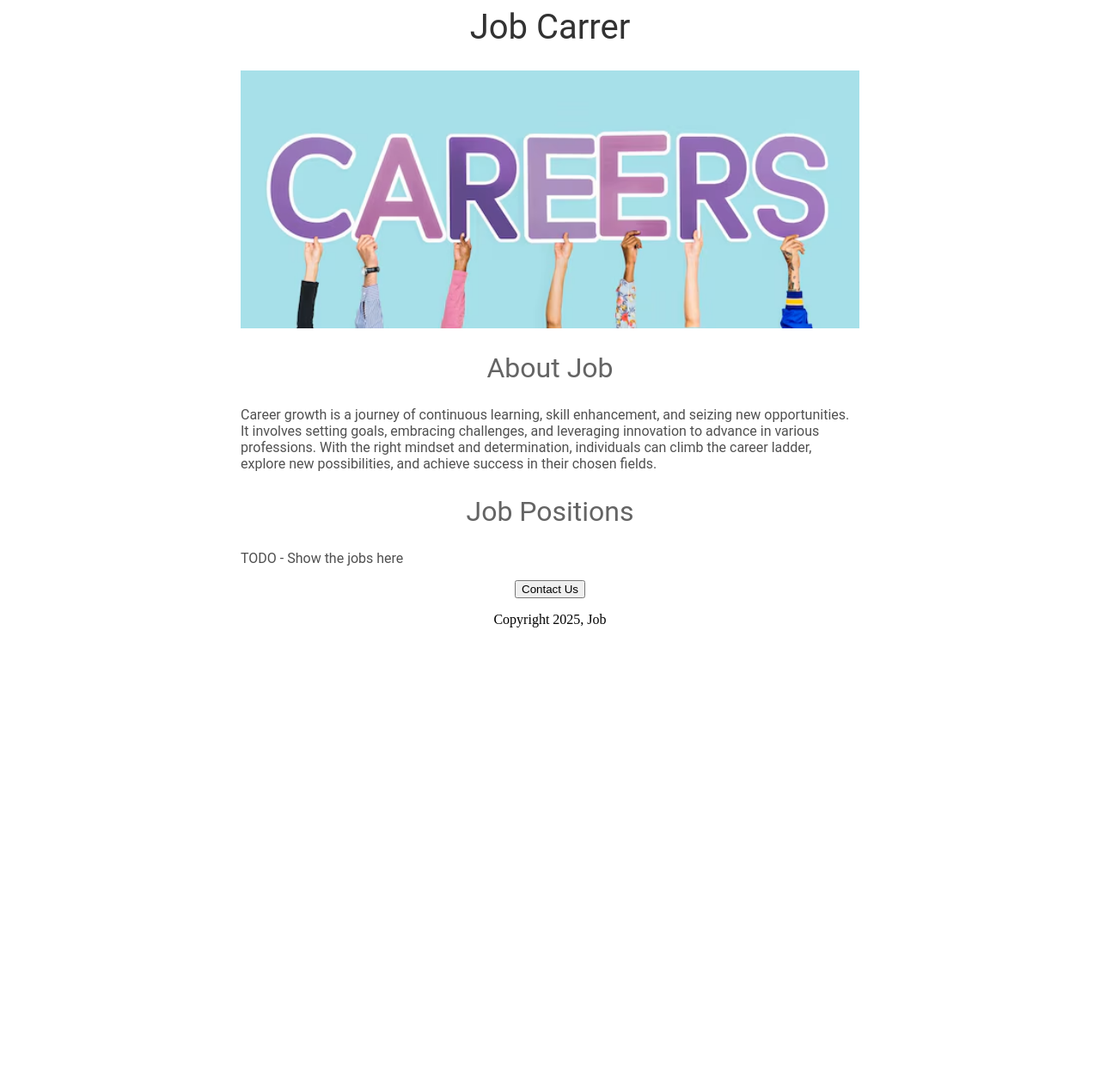
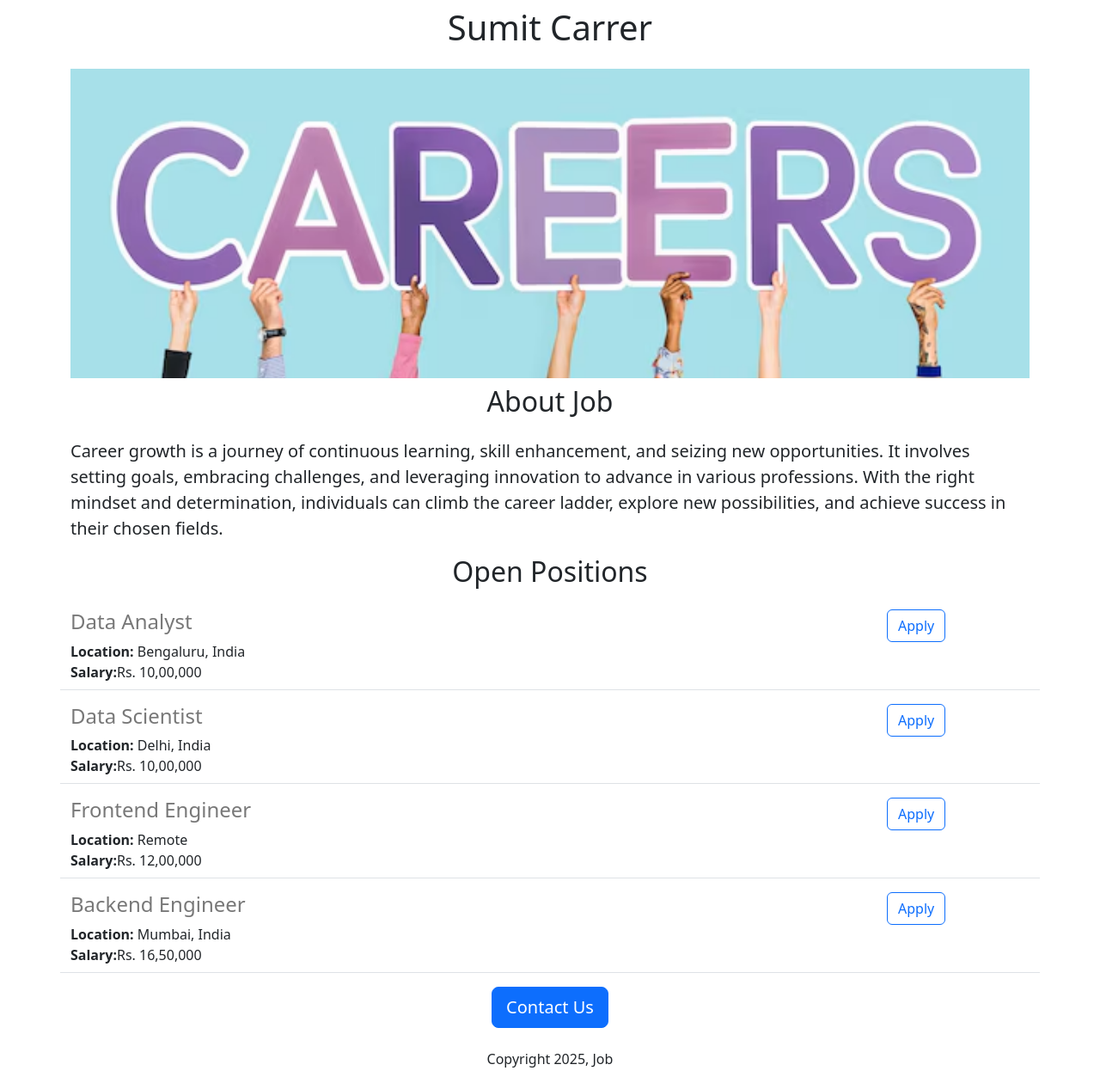
Before and after one commit to Sumit123sm/job-career-website, a Flask app: page / in a window 1280 px wide. Shown: the whole page at 86% size. Before the commit the page ends 730 px from the top, so only its background shows below. Run offline with Flask 3, Linux system fonts and the light colour scheme.

Commit message:
add dynamic data and api route

```diff
--- a/app.py
+++ b/app.py
@@ -1,9 +1,39 @@
-from flask import Flask,render_template
-app=Flask(__name__)
+from flask import Flask, render_template, jsonify
+
+app = Flask(__name__)
+
+JOBS = [{
+    'id': 1,
+    'title': 'Data Analyst',
+    'location': 'Bengaluru, India',
+    'salary': 'Rs. 10,00,000'
+}, {
+    'id': 2,
+    'title': 'Data Scientist',
+    'location': 'Delhi, India',
+    'salary': 'Rs. 10,00,000'
+}, {
+    'id': 3,
+    'title': 'Frontend Engineer',
+    'location': 'Remote',
+    'salary': 'Rs. 12,00,000'
+}, {
+    'id': 4,
+    'title': 'Backend Engineer',
+    'location': 'Mumbai, India',
+    'salary': 'Rs. 16,50,000'
+}]
+
 
 @app.route('/')
 def hello_word():
-  return render_template('home.html')
+  return render_template('home.html', jobs=JOBS, company_name='Sumit')
+
+
+@app.route('/api/jobs')
+def list_jobs():
+  return jsonify(JOBS)
+
 
 if __name__ == '__main__':
-  app.run(host='0.0.0.0',debug=True)
+  app.run(host='0.0.0.0', debug=True)
--- a/templates/home.html
+++ b/templates/home.html
@@ -1,21 +1,37 @@
 <!DOCTYP html>
 <html>
   <head>
+    <meta charset="utf-8">
+      <meta name="viewport" content="width=device-width, initial-scale=1">
     <title>Job Carrer Website</title>
-    <link rel="stylesheet" href="{{url_for('static', filename='css/style.css')}}">
+     <link href="https://cdn.jsdelivr.net/npm/bootstrap@5.3.3/dist/css/bootstrap.min.css" rel="stylesheet" integrity="sha384-QWTKZyjpPEjISv5WaRU9OFeRpok6YctnYmDr5pNlyT2bRjXh0JMhjY6hW+ALEwIH" crossorigin="anonymous">
+
+    <!-- <link rel="stylesheet" href="{{url_for('static', filename='css/style.css')}}"> -->
+    <style>
+      #banner{
+        width:100%;
+        height:360px;
+        object-fit:cover;
+        max-height: 360px;
+      }
+    </style>
   </head>
   <body>
-   <div id="container">
-     <h1>Job Carrer</h1>
-       <img id="banner" src="https://aeb3b918-f561-4e5f-a85b-9a46941e225d-00-a6g1kzhxjsfv.riker.replit.dev/static/banner2.avif">
-       <h2>About Job</h2>
-       <p class="bodytext" >Career growth is a journey of continuous learning, skill enhancement, and seizing new opportunities. It involves setting goals, embracing challenges, and leveraging innovation to advance in various professions. With the right mindset and determination, individuals can climb the career ladder, explore new possibilities, and achieve success in their chosen fields.</p>
-       <h2>Job Positions</h2>
-       <p class="bodytext" >TODO - Show the jobs here</p>
+   <div class="container">
+     <h1 class="text-center mt-2 mb-4" >{{company_name}} Carrer</h1>
+       <img class="img-fluid" id="banner" src="https://aeb3b918-f561-4e5f-a85b-9a46941e225d-00-a6g1kzhxjsfv.riker.replit.dev/static/banner2.avif">
+       <h2 class="text-center mt-2 mb-4">About Job</h2>
+       <p class="lead" >Career growth is a journey of continuous learning, skill enhancement, and seizing new opportunities. It involves setting goals, embracing challenges, and leveraging innovation to advance in various professions. With the right mindset and determination, individuals can climb the career ladder, explore new possibilities, and achieve success in their chosen fields.</p>
+       <h2 class="text-center mt-2 mb-4" >Open Positions</h2>
+       <div>
+         {% for job in jobs %}
+          {% include 'jobitem.html' %}
+         {% endfor %}
+       </div>
 
-     <div id="contactbutton">
-       <button>Contact Us</button>
-       <p>Copyright 2025, Job</p>
+     <div class="text-center" >
+       <button class="btn btn-primary btn-lg" >Contact Us</button>
+       <p class="mt-4">Copyright 2025, Job</p>
      </div>
 
    </div>
--- /dev/null
+++ b/templates/jobitem.html
@@ -0,0 +1,17 @@
+  <div class="border-bottom row" style="margin-bottom:16px; padding-bottom:8px;">
+    <div class="col-10" >
+      <h4 style="color:rgb(120,120,120); ">{{job['title']}}</h4>
+      <div>
+        <b>Location:</b> {{job['location']}}
+      </div>
+      {% if 'salary' in job %}
+      <div>
+        <b>Salary:</b>{{job['salary']}}
+      </div>
+    {% endif %}
+    </div>
+    <div class="col-2" >
+
+    <button type="button" class="btn btn-outline-primary">Apply</button>
+    </div>
+  </div>
```
